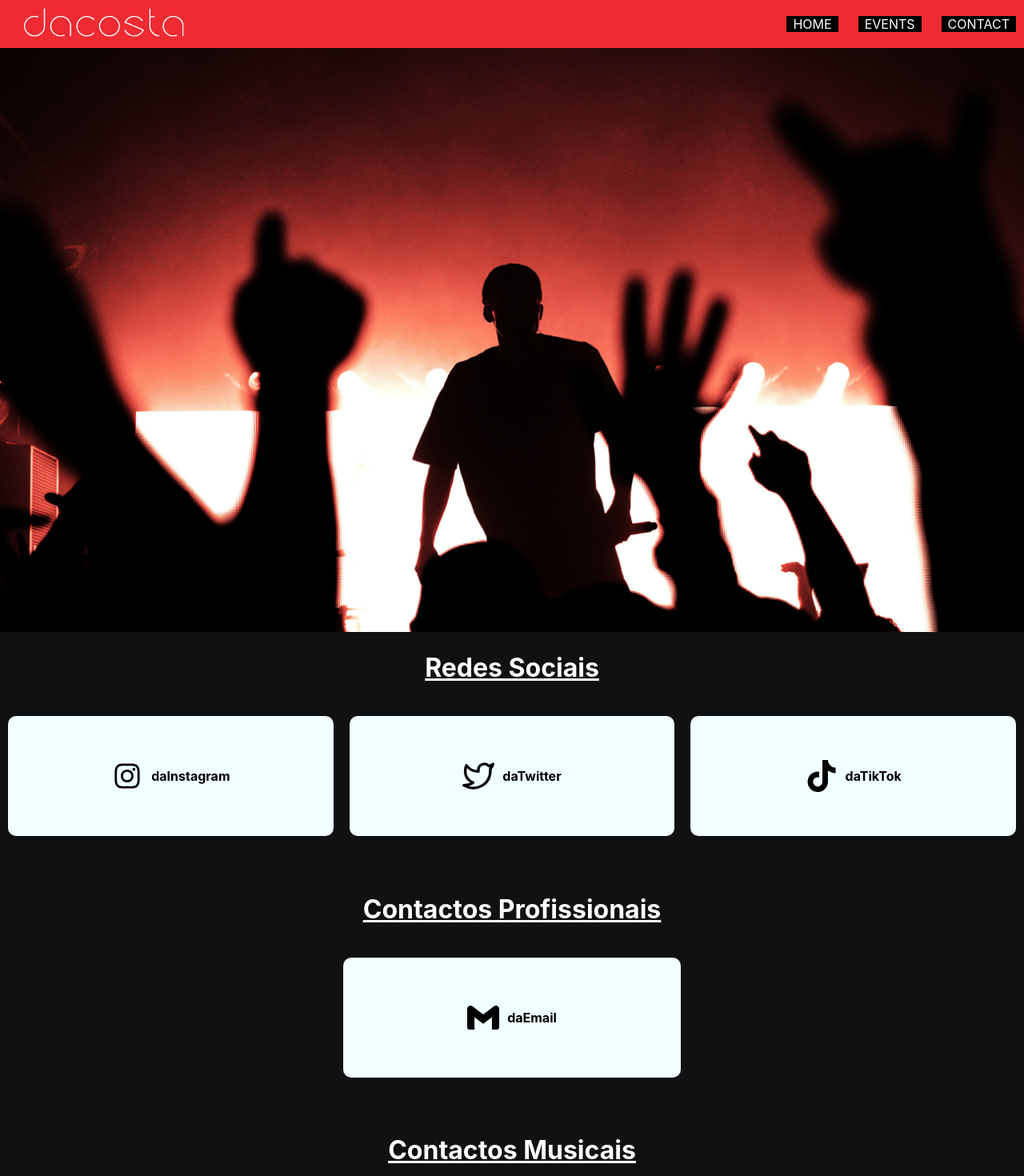
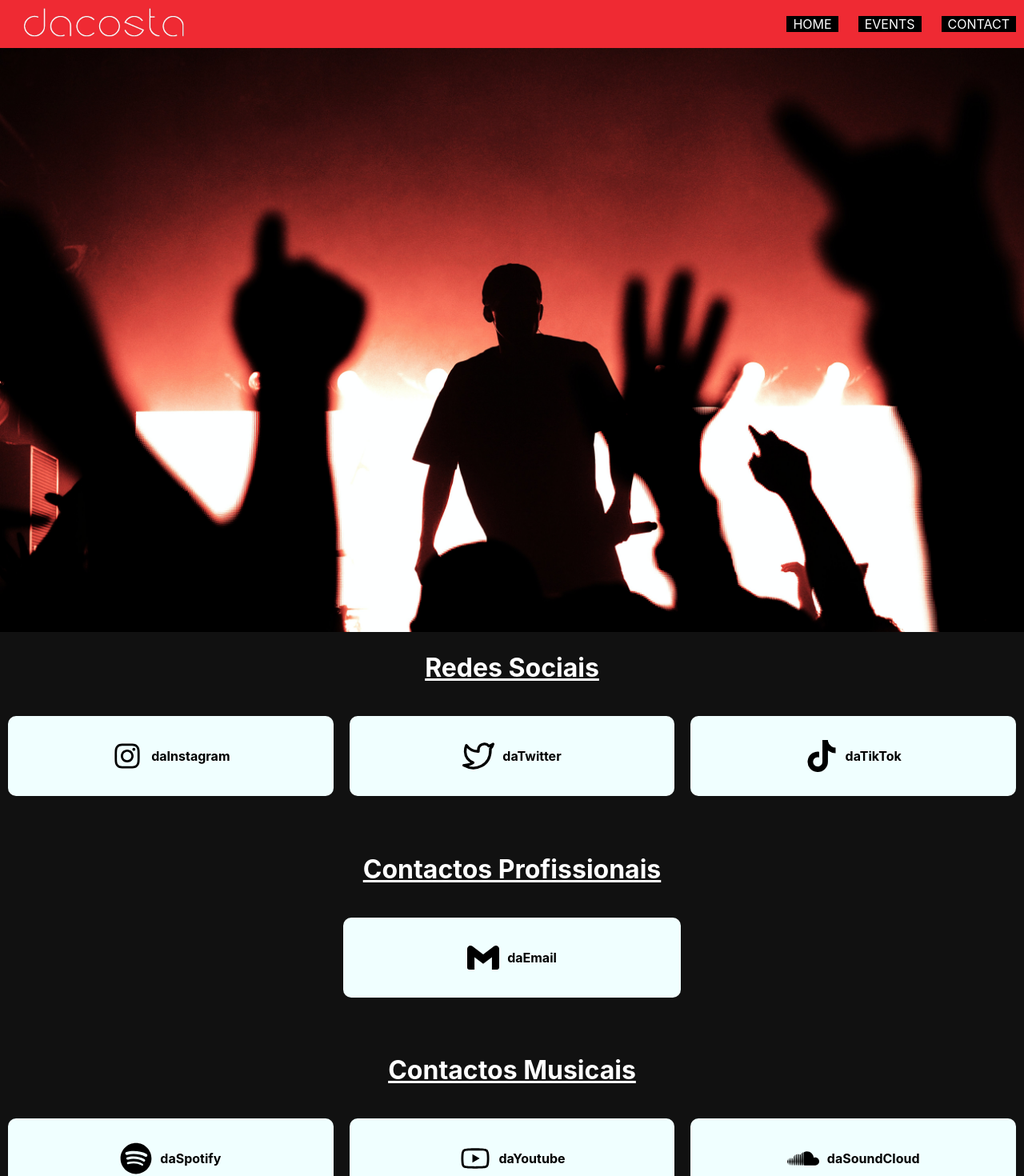
Before and after one commit to ruicosta1933/artist, a React (Create React App) app: page /contact in a window 1280 px wide. Shown: the top 1470 px of the page at 80% size. Built offline with nearby package versions, Linux system fonts and the light colour scheme.

Commit message:
bugs fixed

```diff
--- a/src/components/contact/contact.module.css
+++ b/src/components/contact/contact.module.css
@@ -1,6 +1,6 @@
 .container {
     display: flex;
-    height: 250px;
+    height: 200px;
     width: 100%;
     text-decoration: none;
     justify-content: center;
@@ -16,7 +16,7 @@
     background-color: azure;
     margin: 10px;
     border-radius: 10px;
-    height: 150px;
+    height: 100px;
 }
 .group a{
     text-decoration: none;
```
